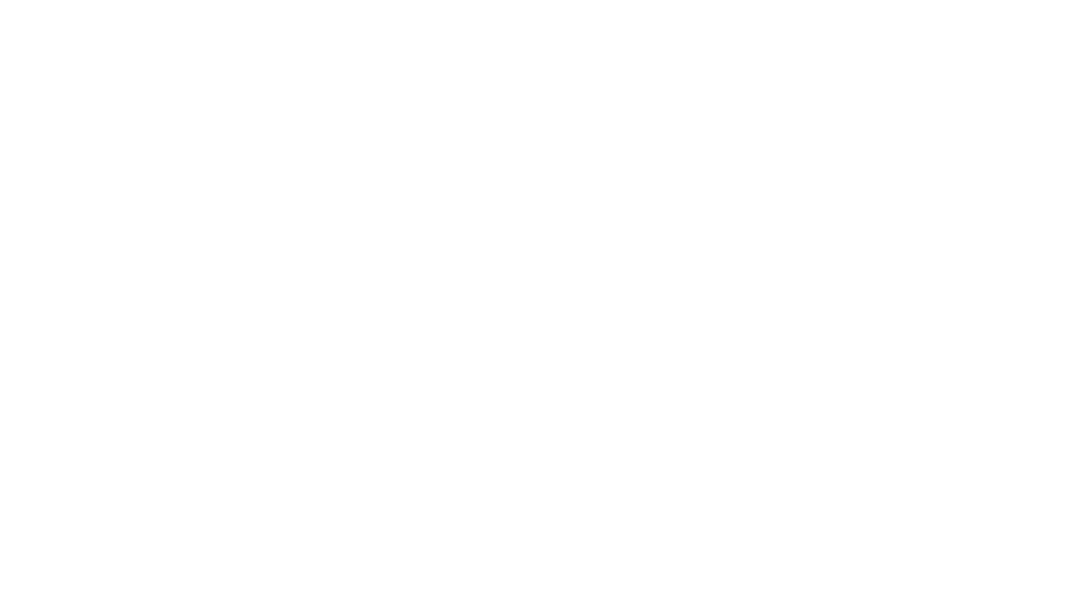
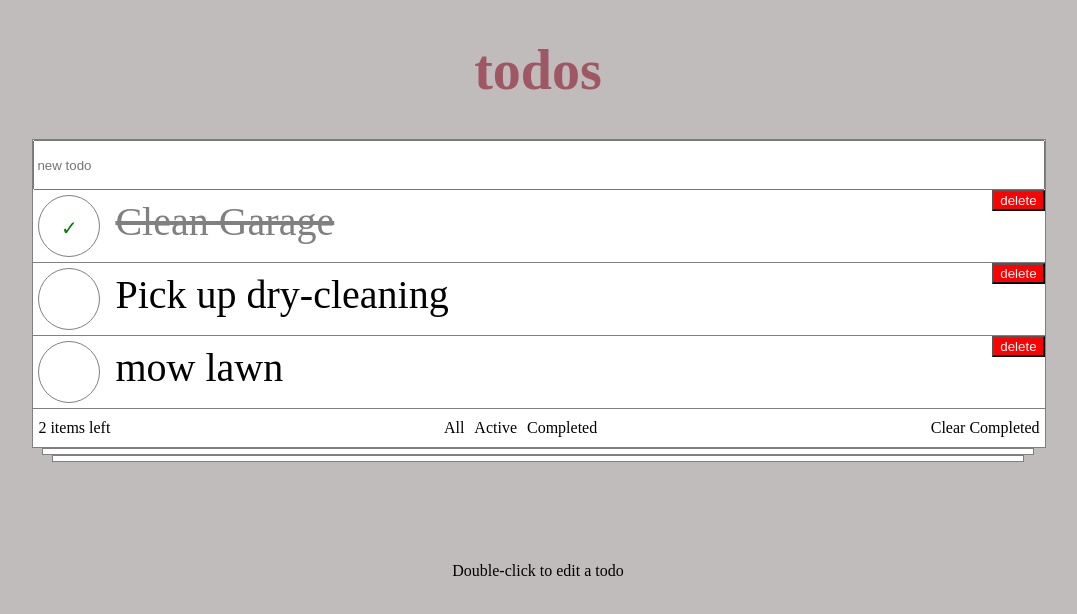
Before and after one commit to tken85/todo, a website: page index.html in a window 1280 px wide. Shown: the whole page, without its empty margins (102-1179 px from the left). Drawn offline with nearby package versions, Linux system fonts and the light colour scheme.

Commit message:
all functional except for edit

```diff
--- a/app.js
+++ b/app.js
@@ -0,0 +1,132 @@
+$(document).ready(function(){
+  toDo.init();
+
+});
+
+var toDo ={
+
+  init : function(){
+    toDo.initStyling();
+    toDo.initEvents();
+
+  },
+  initStyling : function(){
+    toDo.loadToDos(toDoList);
+    toDo.setNumLeft();
+
+  },
+  initEvents : function(){
+    //create new todo
+    $('form').on('submit', function(event){
+    event.preventDefault();
+    var newToDo ={
+      item: $("input[name='newtodo']").val(),
+      status: "Active",
+    };
+    toDoList.push(newToDo);
+    var toDoId = toDoList.indexOf(newToDo);
+    newToDo.id = toDoId;
+    toDo.loadTemplate($('.todo-section'), newToDo, $('#articleTmpl').html());
+    $('input').val('');
+    });
+    $('#All').on('click', function(event){
+      event.preventDefault();
+      toDo.filterVisible("All");
+      $(this).addClass('active_filter');
+      $(this).siblings('li').removeClass('active_filter');
+    });
+    $('#Active').on('click', function(event){
+      event.preventDefault();
+      toDo.filterVisible("Active");
+      $(this).addClass('active_filter');
+      $(this).siblings('li').removeClass('active_filter');
+    });
+    $('#Complete').on('click', function(event){
+      event.preventDefault();
+      toDo.filterVisible("Completed");
+      $(this).addClass('active_filter');
+      $(this).siblings('li').removeClass('active_filter');
+    });
+    //toggle complete and active statuses
+    $('.active-list').on('click','span', function(event){
+      event.preventDefault();
+      $(this).siblings('section').toggleClass('strikethrough');
+      var index = $(this).closest('article').data('id');
+      console.log(index);
+      if(toDoList[index].status === "Active"){
+        toDoList[index].status = "Completed";
+        $(this).html('&#10003;');
+      }
+      else{
+        toDoList[index].status = "Active";
+        $(this).text("");
+      }
+      toDo.setNumLeft();
+    });
+    $('.active-list').on('click','.delete', function(event){
+      event.preventDefault();
+      var toDoId = $(this).closest('article').data('id');
+      toDo.deleteToDo(toDoId, $(this));
+      toDo.setNumLeft();
+    });
+    $('.active-list').on('click','#clear',function(event){
+      event.preventDefault();
+      toDo.clearComplete();
+    });
+  },
+  loadTemplate : function($el, data, tmpl){
+    var template = _.template(tmpl);
+    var html = template(data);
+    $el.append(html);
+  },
+  loadToDos : function(arr){
+    _.each(arr, function(currVal, idx, arr){
+      currVal.id = idx;
+      if(currVal.status ==="Active"){
+      toDo.loadTemplate($('.todo-section'), currVal, $('#articleTmpl').html());
+    }
+    else{
+      toDo.loadTemplate($('.todo-section'), currVal, $('#articleTmpl2').html());
+    }
+    });
+  },
+  filterVisible : function(status){
+    $('.todo-section').html("");
+    var filtered = [];
+    if(status ==="All"){
+      filtered = toDoList;
+    }
+    else{
+    filtered = toDoList.filter(function(item){
+      return item.status === status;
+    });
+  }
+    toDo.loadToDos(filtered);
+  },
+  deleteToDo : function(idx, $el){
+    toDoList.splice(idx,1);
+    $('.todo-section').html('');
+    toDo.loadToDos(toDoList);
+  },
+  clearComplete : function(){
+    $('.todo-section').html("");
+    var filtered =[];
+    toDoList = toDoList.filter(function(item){
+      return item.status === "Active";
+    });
+    toDo.loadToDos(toDoList);
+  },
+  setNumLeft: function(){
+    $('#num-left').html("");
+    var numLeft = toDoList.filter(function(item){
+      return item.status === "Active";
+    }).length;
+    if(numLeft === 1){
+      $('#num-left').html(numLeft + " item left");
+    }
+    else{
+      $('#num-left').html(numLeft + " items left");
+    }
+  }
+
+};
--- a/data.js
+++ b/data.js
@@ -0,0 +1,14 @@
+var toDoList = [
+  {
+    item: "Clean Garage",
+    status: "Completed"
+  },
+  {
+    item: "Pick up dry-cleaning",
+    status: "Active"
+  },
+  {
+    item: "mow lawn",
+    status: "Active"
+  },
+];
--- a/index.html
+++ b/index.html
@@ -4,9 +4,54 @@
     <meta charset="utf-8">
     <title>To Do List</title>
     <link rel="stylesheet" href="styles.css" media="screen" title="no title" charset="utf-8">
+    <script type="text/html" id="articleTmpl">
+      <article data-id="<%=id%>">
+        <span class="status"></span>
+        <section><%=item%></section>
+        <button class="delete">delete</button>
+      </article>
+    </script>
+    <script type="text/html" id="articleTmpl2">
+      <article data-id="<%=id%>">
+        <span class="status">&#10003;</span>
+        <section class="strikethrough"><%=item%></section>
+        <button class="delete">delete</button>
+      </article>
+    </script>
   </head>
   <body>
-
+  <header>
+    <h1>todos</h1>
+  </header>
+  <div class="container">
+  <section class="active-list">
+    <form>
+      <!--<button type="submit" name="button">Add</button> -->
+      <input type="text" name="newtodo" placeholder="new todo"</input>
+    </form>
+    <section class="todo-section">
+    <!-- to do list items go here -->
+  </section>
+    <nav>
+    <ul class="views">
+      <li id="num-left">&#10003;0 to go</li>
+      <li>
+        <ul>
+          <li id="All">All</li>
+          <li id="Active">Active</li>
+          <li id="Complete">Completed</li>
+        </ul>
+      </li>
+      <li id="clear">Clear Completed</li>
+    </ul>
+  </nav>
+  </section>
+  <section class="back-list1">
+  </section>
+  <section class="back-list2">
+  </section>
+  </div>
+  <footer>Double-click to edit a todo</footer>
     <script src="bower_components/jquery/dist/jquery.js" charset="utf-8"></script>
     <script src="bower_components/underscore/underscore.js" charset="utf-8"></script>
     <script src="data.js" charset="utf-8"></script>
--- a/sassy.scss
+++ b/sassy.scss
@@ -0,0 +1,121 @@
+body{
+  background-color: #C1BCBC;
+  &> footer{
+    width: 100%;
+    text-align: center;
+    margin-top: 100px;
+  }
+}
+
+h1{
+  color: #A05764;
+  font-size: 56px;
+  text-align: center;
+}
+
+.container{
+  width: 80%;
+  margin: 0 auto;
+}
+.active-list{
+  width: 100%;
+  background-color: white;
+  border: 1px solid gray;
+  margin: 0 auto;
+  min-height: 50px;
+
+}
+.back-list1{
+  width: 98%;
+  background-color: white;
+  border: 1px solid gray;
+  margin: 0 auto;
+  height: 5px;
+}
+.back-list2{
+  width: 96%;
+  background-color:white;
+  border: 1px solid gray;
+  margin: 0 auto;
+  height: 5px;
+}
+article{
+  width: 100%;
+  font-size: 40px;
+  border-bottom: 1px solid gray;
+  section{
+    display: inline-block;
+  }
+
+}
+.status{
+  border: 1px solid gray;
+  border-radius: 100%;
+  width: 20px;
+  height: 20px;
+  padding: 20px;
+  display: inline-block;
+  font-size: 20px;
+  vertical-align: middle;
+  text-align: center;
+  color: green;
+  margin: 5px;
+
+}
+
+nav{
+  margin: 10px 0;
+}
+.active-list nav{
+  width: 100%;
+  .left-todo{
+    float: left;
+  }
+  .right-todo{
+    float: right;
+  }
+  .views{
+    width: 100%;
+  }
+  ul{
+  display: inline-block;
+  text-align: center;
+  margin: 0 auto;
+  padding: 0;
+  list-style:none;
+  li:nth-child(1){
+    float: left;
+  }
+  li:nth-child(3){
+    float: right;
+  }
+}
+  li{
+    padding: 0 5px;
+    display: inline-block;
+    text-align: center;
+  }
+}
+
+input {
+  height: 50px;
+  width: 100%;
+  box-sizing: border-box;
+
+}
+
+.active_filter {
+  border: 1px solid gray;
+  border-radius: 2px;
+}
+
+.strikethrough {
+  text-decoration: line-through;
+  color: gray;
+}
+
+.delete{
+  float: right;
+  background-color: red;
+  color: white;
+}
--- a/styles.css
+++ b/styles.css
@@ -0,0 +1,100 @@
+body {
+  background-color: #C1BCBC; }
+  body > footer {
+    width: 100%;
+    text-align: center;
+    margin-top: 100px; }
+
+h1 {
+  color: #A05764;
+  font-size: 56px;
+  text-align: center; }
+
+.container {
+  width: 80%;
+  margin: 0 auto; }
+
+.active-list {
+  width: 100%;
+  background-color: white;
+  border: 1px solid gray;
+  margin: 0 auto;
+  min-height: 50px; }
+
+.back-list1 {
+  width: 98%;
+  background-color: white;
+  border: 1px solid gray;
+  margin: 0 auto;
+  height: 5px; }
+
+.back-list2 {
+  width: 96%;
+  background-color: white;
+  border: 1px solid gray;
+  margin: 0 auto;
+  height: 5px; }
+
+article {
+  width: 100%;
+  font-size: 40px;
+  border-bottom: 1px solid gray; }
+  article section {
+    display: inline-block; }
+
+.status {
+  border: 1px solid gray;
+  border-radius: 100%;
+  width: 20px;
+  height: 20px;
+  padding: 20px;
+  display: inline-block;
+  font-size: 20px;
+  vertical-align: middle;
+  text-align: center;
+  color: green;
+  margin: 5px; }
+
+nav {
+  margin: 10px 0; }
+
+.active-list nav {
+  width: 100%; }
+  .active-list nav .left-todo {
+    float: left; }
+  .active-list nav .right-todo {
+    float: right; }
+  .active-list nav .views {
+    width: 100%; }
+  .active-list nav ul {
+    display: inline-block;
+    text-align: center;
+    margin: 0 auto;
+    padding: 0;
+    list-style: none; }
+    .active-list nav ul li:nth-child(1) {
+      float: left; }
+    .active-list nav ul li:nth-child(3) {
+      float: right; }
+  .active-list nav li {
+    padding: 0 5px;
+    display: inline-block;
+    text-align: center; }
+
+input {
+  height: 50px;
+  width: 100%;
+  box-sizing: border-box; }
+
+.active_filter {
+  border: 1px solid gray;
+  border-radius: 2px; }
+
+.strikethrough {
+  text-decoration: line-through;
+  color: gray; }
+
+.delete {
+  float: right;
+  background-color: red;
+  color: white; }
```
